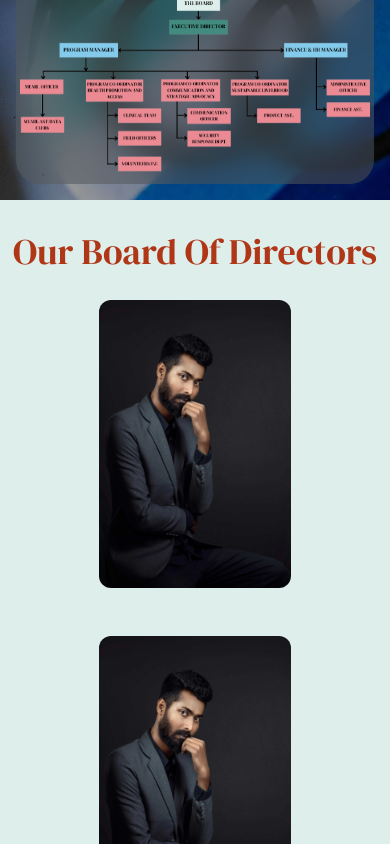
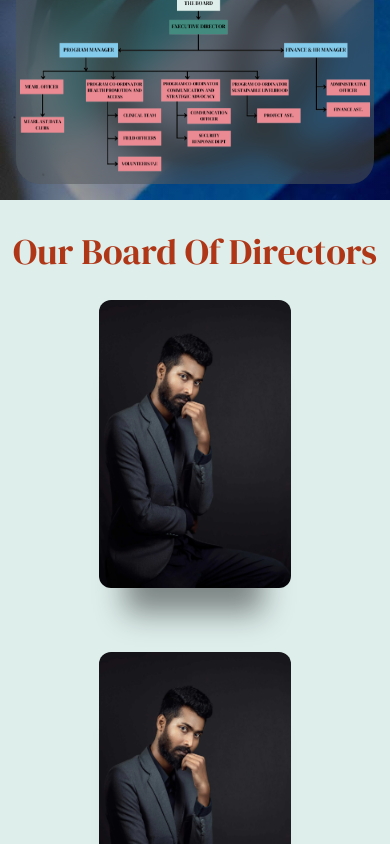
Before and after one commit to StevetheRebel/amkeni_malindi, a React (Vite) app: page /about in a window 390 px wide. Shown: the part 2795-3639 px from the top of the page. Built offline with nearby package versions, Linux system fonts and the light colour scheme.

Commit message:
styling configuration changes

```diff
--- a/src/Components/pages/About.jsx
+++ b/src/Components/pages/About.jsx
@@ -297,7 +297,7 @@ function About() {
         {/* The Staff Team */}
         <div
           ref={staffSectionRef}
-          className="scroll-mt-[130px] xs:scroll-mt-[140px] s:scroll-mt-[150px] sx:scroll-mt-[160px] py-6 flex flex-col gap-1 md:gap-2 md:scroll-mt-32 lg:px-20 lg:gap-3 xl:px-28 xl:gap-4 2xl:gap-5"
+          className="scroll-mt-[130px] xs:scroll-mt-[140px] s:scroll-mt-[150px] sx:scroll-mt-[160px] py-6 flex flex-col gap-1 md:gap-y-8 md:scroll-mt-32 lg:px-20 lg:gap-3 xl:px-28 xl:gap-4 2xl:gap-5"
         >
           <ScrollAnimation
             animateIn="fadeInLeft"
@@ -383,7 +383,7 @@ function About() {
         </div>
 
         {/* The Volunteers Team */}
-        <div>
+        <div className="pb-6">
           <ScrollAnimation
             animateIn="fadeInLeft"
             animateOut="fadeOutRight"
@@ -447,7 +447,7 @@ function Card({
 }) {
   return (
     <>
-      <div className="relative w-48 m-4 flex-wrap gap-4 aspect-[1/1.5] rounded-xl md:w-48 lg:w-52 2xl:w-72 overflow-hidden group ">
+      <div className=" mb-8 md:mb-0 relative w-48 m-4 flex-wrap gap-4 aspect-[1/1.5] rounded-xl md:w-48 lg:w-52 2xl:w-72 overflow-hidden group shadow-profile-shadow ">
         {/* Display the image or a placeholder */}
         {image ? (
           // Show the image if image path is valid
@@ -509,7 +509,7 @@ function Profile({ image, name, text, tags, onBack, scrollRef, socialMedia }) {
     <>
       <div
         ref={scrollRef}
-        className="scroll-mt-[150px] s:scroll-mt-[156px] xs:scroll-mt-[160px] relative flex w-[90%] min-h-[700px] items-center justify-center flex-col shadow-neomorph-other rounded-3xl overflow-hidden xs:w-[80%] md:scroll-mt-40 md:flex-row md:h-[350px] md:min-h-[400px] md:w-full animate__animated animate__fadeIn xl:w-[75%] 2xl:w-[65%] 2xl:min-h-[450px] "
+        className="scroll-mt-[150px] s:scroll-mt-[156px] xs:scroll-mt-[160px] relative flex w-[90%] min-h-[700px] items-center justify-center flex-col shadow-neomorph-other rounded-3xl overflow-hidden xs:w-[80%] md:scroll-mt-40 md:flex-row md:h-[350px] md:min-h-[400px] md:mb-8 md:w-full animate__animated animate__fadeIn xl:w-[75%] 2xl:w-[65%] 2xl:min-h-[450px] shadow-profile-shadow "
       >
         {/* Profile picture */}
         <div className="w-full h-[300px] overflow-hidden md:h-full md:w-[40%] xs:h-[350px] s:h-[400px] lg:w-[30%]  ">
@@ -521,7 +521,7 @@ function Profile({ image, name, text, tags, onBack, scrollRef, socialMedia }) {
         </div>
 
         {/* Show profile details */}
-        <div className="w-full h-[100vh]  md:h-full md:w-[60%] flex flex-col justify-start lg:w-[70%] ">
+        <div className="w-full h-[100vh] bg-white  md:h-full md:w-[60%] flex flex-col justify-start lg:w-[70%] ">
           {/* header */}
           <div className=" bg-primary h-[25%] xs:h-[18%] s:h-[18%] md:h-[40%] xl:px-4 ">
             <h3 className="h3-text px-2 ">{name}</h3>
@@ -620,17 +620,4 @@ function Profile({ image, name, text, tags, onBack, scrollRef, socialMedia }) {
   );
 }
 
-const ResponsivePicture = ({
-  laptop,
-  tablet,
-  mobile,
-  alt = "background image",
-}) => (
-  <picture className="h-full w-full object-cover">
-    <source srcSet={laptop} media="(min-width: 1024px)" />
-    <source srcSet={tablet} media="(min-width: 640px)" />
-    <img src={mobile} alt={alt} className="h-full w-full object-cover" />
-  </picture>
-);
-
 export default About;
--- a/tailwind.config.js
+++ b/tailwind.config.js
@@ -97,11 +97,7 @@ export default {
         custom: "0px 0px 20px rgba(255, 255, 255, 0.7)",
         "custom-shadow":
           "inset 19px 19px 16px #959f9d, inset -19px -19px 16px #ffffff",
-        "custom-chat": "0px 3px 25px 0px rgba(0, 145, 255, 0.64);",
-        "neomorph-shadow": "35px 35px 70px #818a88, -35px -35px 70px #ffffff",
-        "neomorph-soft": "7px 7px 14px #818a88, -7px -7px 14px #ffffff",
-        "neomorph-other":
-          "inset 20px 20px 60px #bdcac8, inset -20px -20px 60px #ffffff",
+          "profile-shadow": "-1px 52px 28px -27px rgba(0, 0, 0, 0.44)",
       },
     },
   },
```
